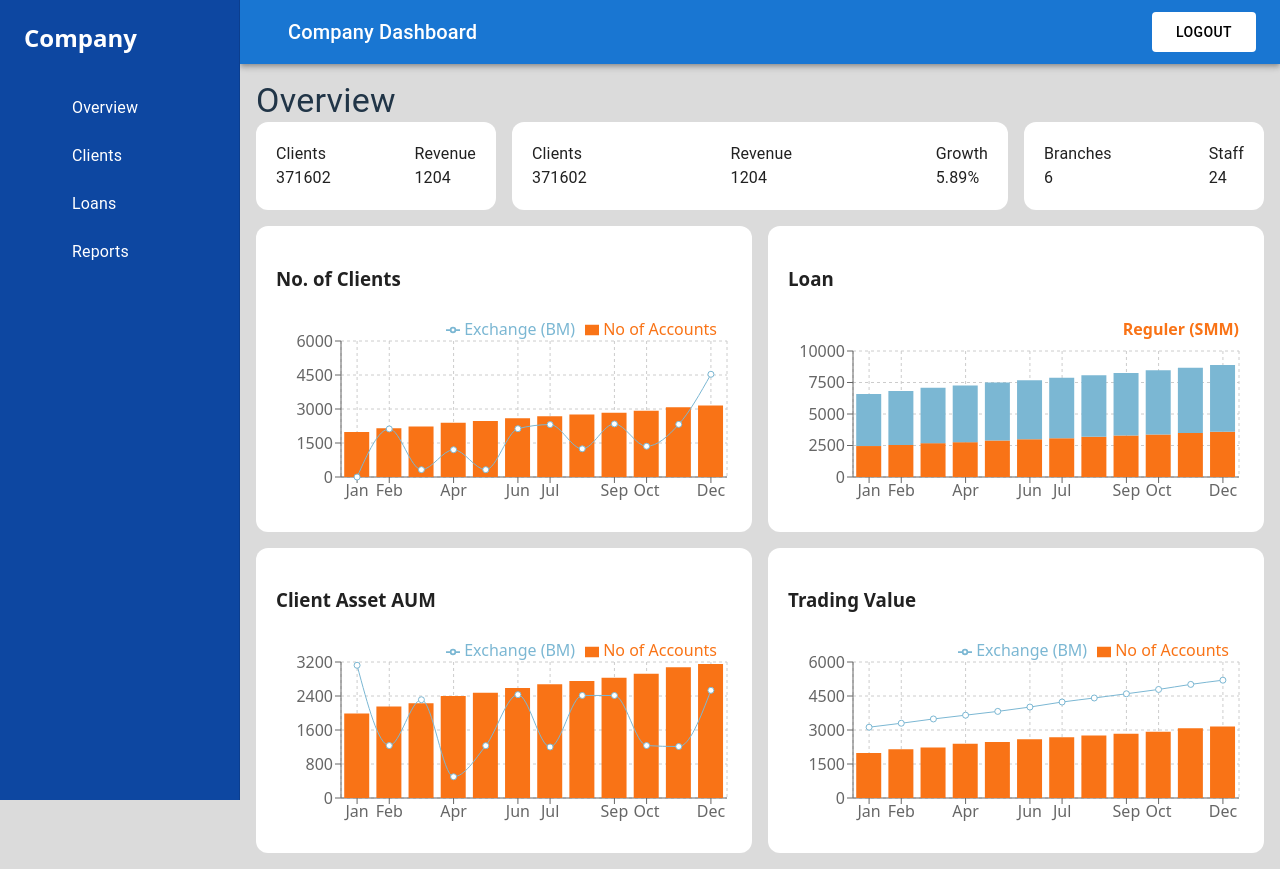
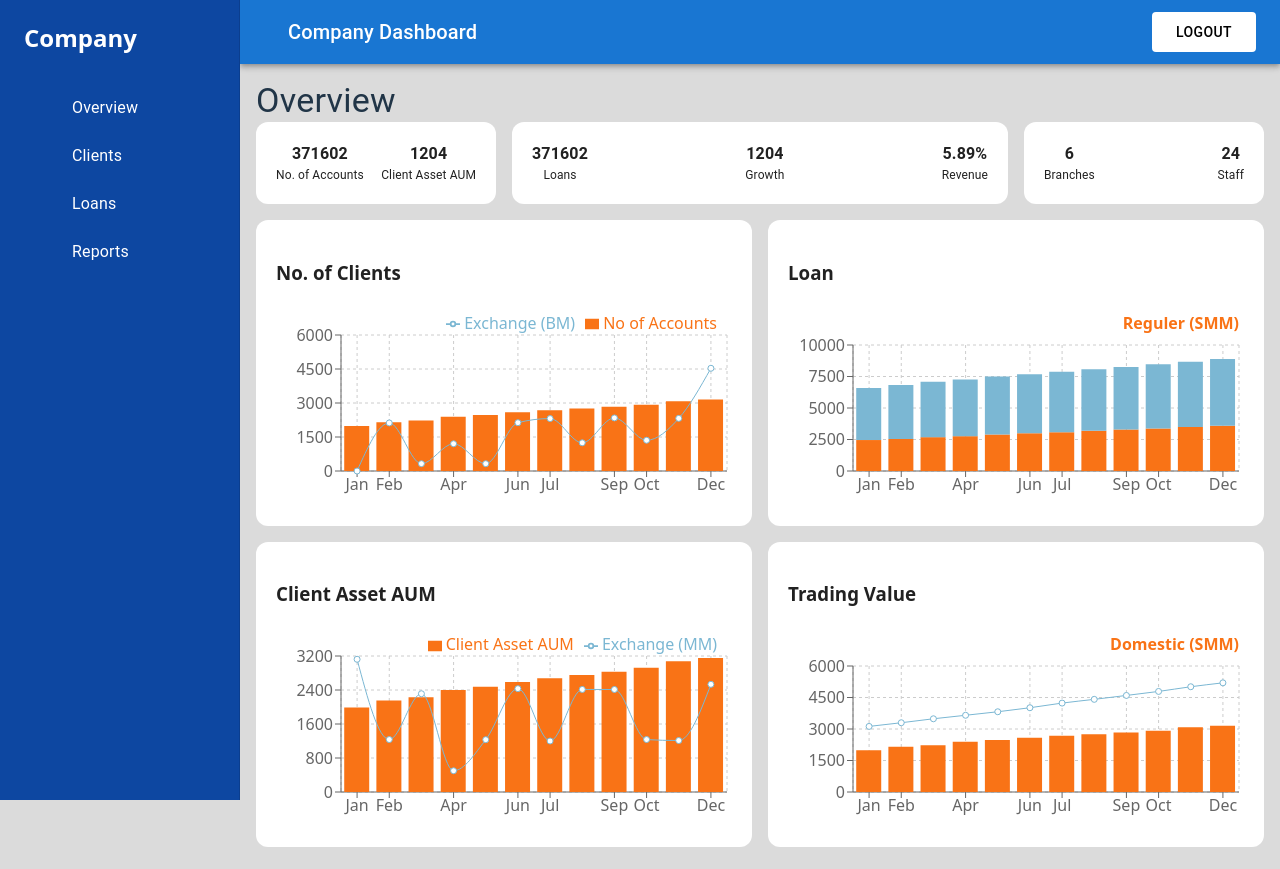
Before and after one commit to luthfansmt/assesment-mirae-luthfan, a React (Vite) app: page / in a window 1280 px wide. Built offline with nearby package versions, Linux system fonts and the light colour scheme; sample sign-in values are in the browser's storage; some icons are missing.

Commit message:
update code

```diff
--- a/src/components/ChartCard.tsx
+++ b/src/components/ChartCard.tsx
@@ -4,26 +4,41 @@ interface ChartCardProps {
   title: string;
   data: any[];
   type?: "bar" | "line" | "stacked";
+  category?: "aum" | "loan" | "client" | "trading";
 }
 
-export function ChartCard({ title, data, type = "bar" }: ChartCardProps) {
+export function ChartCard({ title, data, type = "bar", category =  "aum" }: ChartCardProps) {
   return (
     <div className="bg-white p-4 rounded shadow">
       <h3 className="font-semibold mb-3">{title}</h3>
       <ResponsiveContainer width="100%" height={200}>
         {type === "bar" ? (
           <BarChart data={data}>
-            <Legend
+            {category === 'trading' ? (
+              <Legend
               layout="horizontal"
               verticalAlign="top"
               align="right"
+              content={() => (
+                  <div style={{ textAlign: "right", marginBottom: 10 }}>
+                    <span style={{ color: "#f97316", fontWeight: "bold" }}>Domestic (SMM)</span>
+                  </div>
+              )}
             />
+              ): (
+                <Legend
+                layout="horizontal"
+                verticalAlign="top"
+                align="right"
+              />
+              )}
+
             <CartesianGrid strokeDasharray="3 3" />
             <XAxis dataKey="name" />
             <YAxis />
             <Tooltip />
-            <Bar dataKey="pv" name="No of Accounts" stackId="a" fill="#f97316" />
-            <Line type="monotone" name="Exchange (BM)" dataKey="uv" stroke="#7bb7d3" />
+            <Bar dataKey="pv" name={(category == 'aum') ? "Client Asset AUM" : category == 'client' ? "No of Accounts" : ""} stackId="a" fill="#f97316" />
+            <Line type="monotone" name={(category == 'aum') ? "Exchange (MM)" : category == 'client' ? "Exchange (BM)" : ""} dataKey="uv" stroke="#7bb7d3" />
           </BarChart>
         ) : type === 'stacked' ? (
           <BarChart data={data}>
--- a/src/pages/Dashboard.tsx
+++ b/src/pages/Dashboard.tsx
@@ -28,40 +28,40 @@ export default function Dashboard() {
             <Grid size={{xs:12, sm:3}} pb={2}>
                 <Card sx={{...styles.card, ...styles.space}}>
                     <Box>
-                        <Typography>Clients</Typography>
-                        <Typography>{data?.summary.clients}</Typography>
+                        <Typography textAlign={'center'} fontWeight={'bold'}>{data?.summary.clients}</Typography>
+                        <Typography textAlign={'center'} fontSize={12}>No. of Accounts</Typography>
                     </Box>
                     <Box>
-                        <Typography>Revenue</Typography>
-                        <Typography>{data?.summary.revenue}</Typography>
+                        <Typography textAlign={'center'} fontWeight={'bold'}>{data?.summary.revenue}</Typography>
+                        <Typography textAlign={'center'} fontSize={12}>Client Asset AUM</Typography>
                     </Box>
                 </Card>
             </Grid>
             <Grid size={{xs:12, sm:6}} pb={2}>
                 <Card sx={{...styles.card, ...styles.space}}>
                     <Box>
-                        <Typography>Clients</Typography>
-                        <Typography>{data?.summary.clients}</Typography>
+                        <Typography textAlign={'center'} fontWeight={'bold'}>{data?.summary.clients}</Typography>
+                        <Typography textAlign={'center'} fontSize={12}>Loans</Typography>
                     </Box>
                     <Box>
-                        <Typography>Revenue</Typography>
-                        <Typography>{data?.summary.revenue}</Typography>
+                        <Typography textAlign={'center'} fontWeight={'bold'}>{data?.summary.revenue}</Typography>
+                        <Typography textAlign={'center'} fontSize={12}>Growth</Typography>
                     </Box>
                     <Box>
-                        <Typography>Growth</Typography>
-                        <Typography>{data?.summary.growth}</Typography>
+                        <Typography textAlign={'center'} fontWeight={'bold'}>{data?.summary.growth}</Typography>
+                        <Typography textAlign={'center'} fontSize={12}>Revenue</Typography>
                     </Box>
                 </Card>
             </Grid>
             <Grid size={{xs:12, sm:3}} pb={2}>
                 <Card sx={{...styles.card, ...styles.space}}>
                     <Box>
-                        <Typography>Branches</Typography>
-                        <Typography>{data?.summary.branches}</Typography>
+                        <Typography textAlign={'center'} fontWeight={'bold'}>{data?.summary.branches}</Typography>
+                        <Typography textAlign={'center'} fontSize={12}>Branches</Typography>
                     </Box>
                     <Box>
-                        <Typography>Staff</Typography>
-                        <Typography>{data.summary.staff}</Typography>
+                        <Typography textAlign={'center'} fontWeight={'bold'}>{data.summary.staff}</Typography>
+                        <Typography textAlign={'center'} fontSize={12}>Staff</Typography>
                     </Box>
                 </Card>
             </Grid>
@@ -69,22 +69,22 @@ export default function Dashboard() {
         <Grid container spacing={2}>
             <Grid size={{xs:12, sm:6}}>
                 <Card sx={{...styles.card}}>
-                    <ChartCard title="No. of Clients" data={data?.clients} type="bar" />
+                    <ChartCard title="No. of Clients" data={data?.clients} type="bar" category="client" />
                 </Card>
             </Grid>
             <Grid size={{xs:12, sm:6}}>
                 <Card sx={{...styles.card}}>
-                    <ChartCard title="Loan" data={data.loans} type="stacked" />
+                    <ChartCard title="Loan" data={data.loans} type="stacked" category="loan" />
                 </Card>
             </Grid>
             <Grid size={{xs:12, sm:6}}>
                 <Card sx={{...styles.card}}>
-                    <ChartCard title="Client Asset AUM" data={data.clientAssetsAum} type="bar" />
+                    <ChartCard title="Client Asset AUM" data={data.clientAssetsAum} type="bar" category="aum" />
                 </Card>
             </Grid>
             <Grid size={{xs:12, sm:6}}>
                 <Card sx={{...styles.card}}>
-                    <ChartCard title="Trading Value" data={data.tradingValue} type="bar" />
+                    <ChartCard title="Trading Value" data={data.tradingValue} type="bar" category="trading" />
                 </Card>
             </Grid>
         </Grid>
--- a/src/pages/Login.tsx
+++ b/src/pages/Login.tsx
@@ -22,6 +22,9 @@ export default function Login() {
     <center>
     <Box display="flex" justifyContent="center" alignItems="center" height="100vh">
       <Paper sx={{ p: 4, width: 300 }}>
+        <Typography fontWeight={'bold'} variant="h6" align="center" gutterBottom>
+            Mirae Assesment
+        </Typography>
         <Typography variant="h5" gutterBottom>
             Login
         </Typography>
```
Lines whose indentation alone changed are shown as unchanged.
